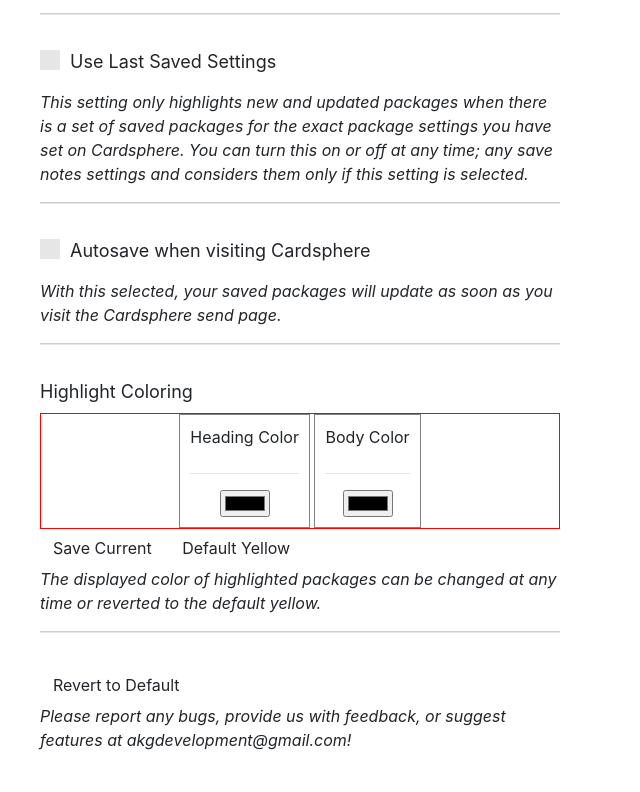
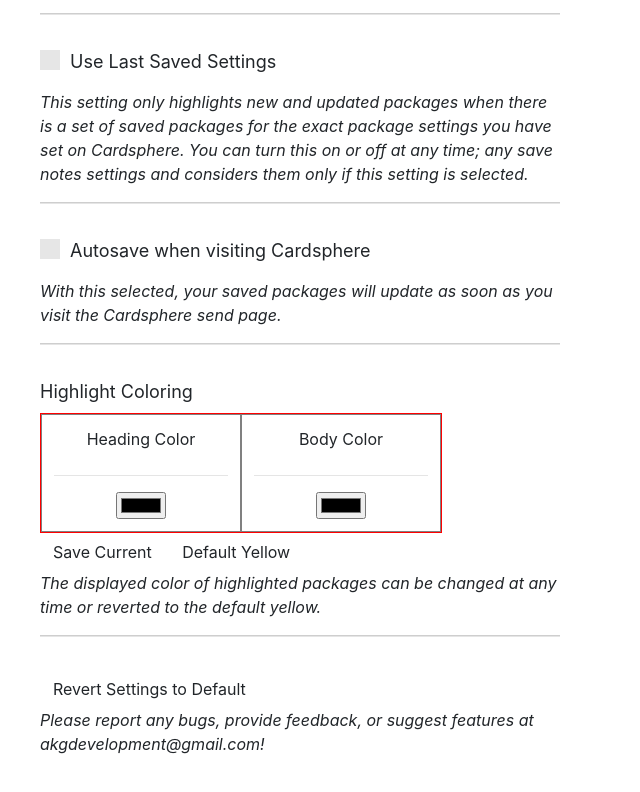
Before and after one commit to antoni-g/cardsphereUpdate, a browser extension: page cardsphereUpdate/options.html in a window 1280 px wide. Shown: the part 585-1377 px from the top of the page, without its empty margins (0-640 px from the left). Drawn offline with nearby package versions, Linux system fonts and the light colour scheme.

Commit message:
introduced floats and css elements where necessary

```diff
--- a/cardsphereUpdate/options.html
+++ b/cardsphereUpdate/options.html
@@ -58,6 +58,7 @@
   		<br />
 
   		<label class="slider_label" for="colorSelectionOuter">Highlight Coloring</label>
+  		<br />
 		<div id='colorSelectionOuter' class="colorOuter">
 			<div id='headingColorBox' class="colorSelector">
 				<label for="headingColor">Heading Color</label>
@@ -70,18 +71,20 @@
 				<input type='color' id="bodyColor"/>
 			</div>
 		</div>
-		<div role="group" id='colorButtons' aria-label="Color buttons">
-	    	<button type="button" id='saveColor' class="btn">Save Current</button>
-	    	<button type="button" id='default' class="btn">Default Yellow</button>
+		<div id="colorInfo" class="infoOuter">
+			<div role="group" id='colorButtons' aria-label="Color buttons">
+		    	<button type="button" id='saveColor' class="btn">Save Current</button>
+		    	<button type="button" id='default' class="btn">Default Yellow</button>
+		  	</div>
+
+		  	<p><em>The displayed color of highlighted packages can be changed at any time or reverted to the default yellow.</em></p>
 	  	</div>
-
-	  	<p><em>The displayed color of highlighted packages can be changed at any time or reverted to the default yellow.</em></p>
 		<hr / class='divider'>
 		<br />
 
-		<button type="button" id='revertDefault' class="btn">Revert to Default</button>
+		<button type="button" id='revertDefault' class="btn">Revert Settings to Default</button>
   		<br />
-  		<p><em>Please report any bugs, provide us with feedback, or suggest features at akgdevelopment@gmail.com!</em></p>
+  		<p><em>Please report any bugs, provide feedback, or suggest features at akgdevelopment@gmail.com!</em></p>
   		<br/>
 	</div>
 </div>
--- a/cardsphereUpdate/styles.css
+++ b/cardsphereUpdate/styles.css
@@ -16,15 +16,24 @@
 }
 
 .colorOuter {
+	float: left;
 	border: 1px solid red;
 	text-align:center;
 }
 
+.infoOuter {
+	float: left;
+	clear: both;
+}
+
 .colorSelector {
 	margin:auto;
+	float: left;
 	display: inline-block;
 	border: 1px solid grey;
-	padding: 10px;
+	margin:auto;
+	padding: 12px;
+	width: 200px;
 }
 
 .outerBox {
```
